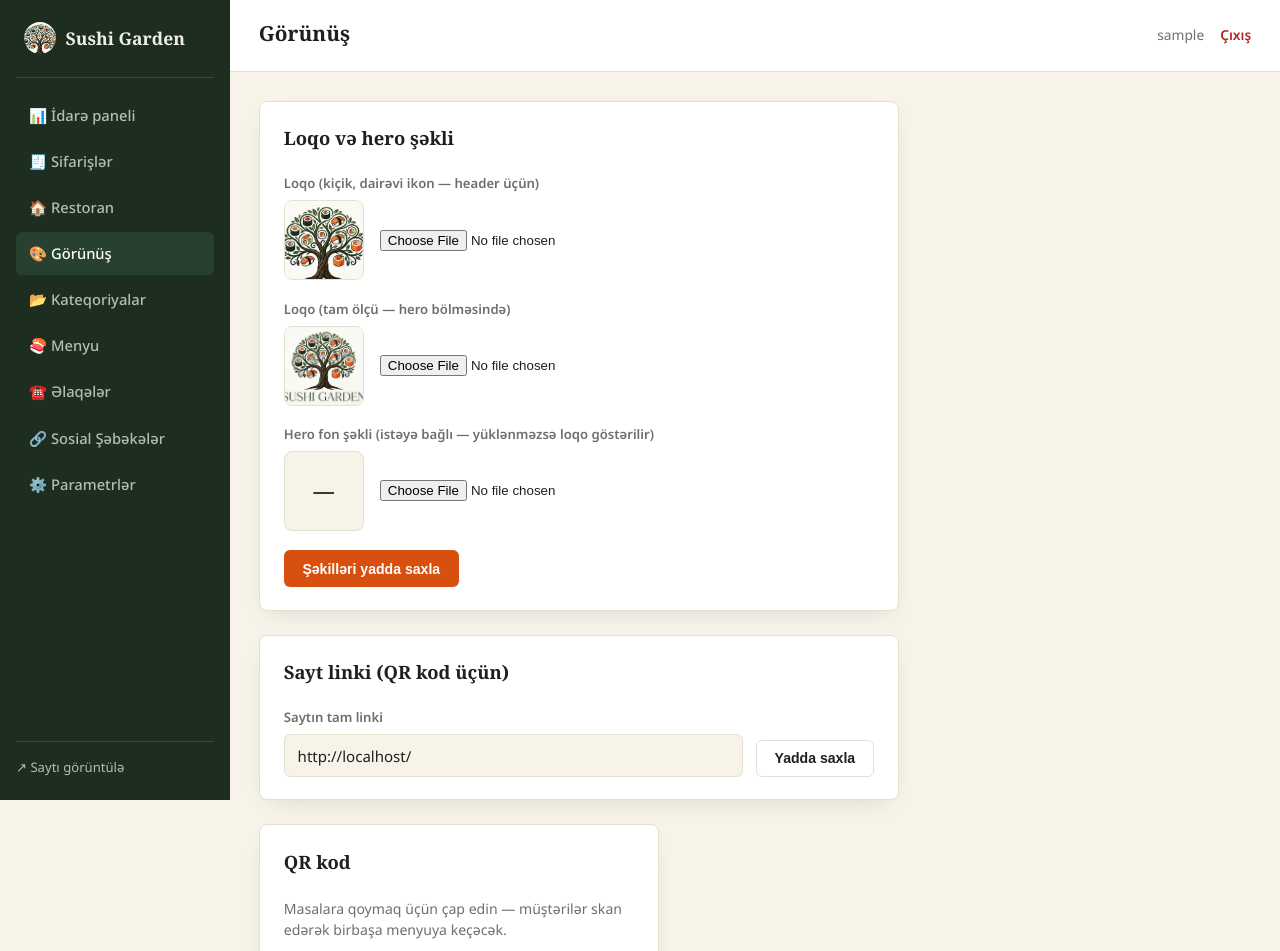
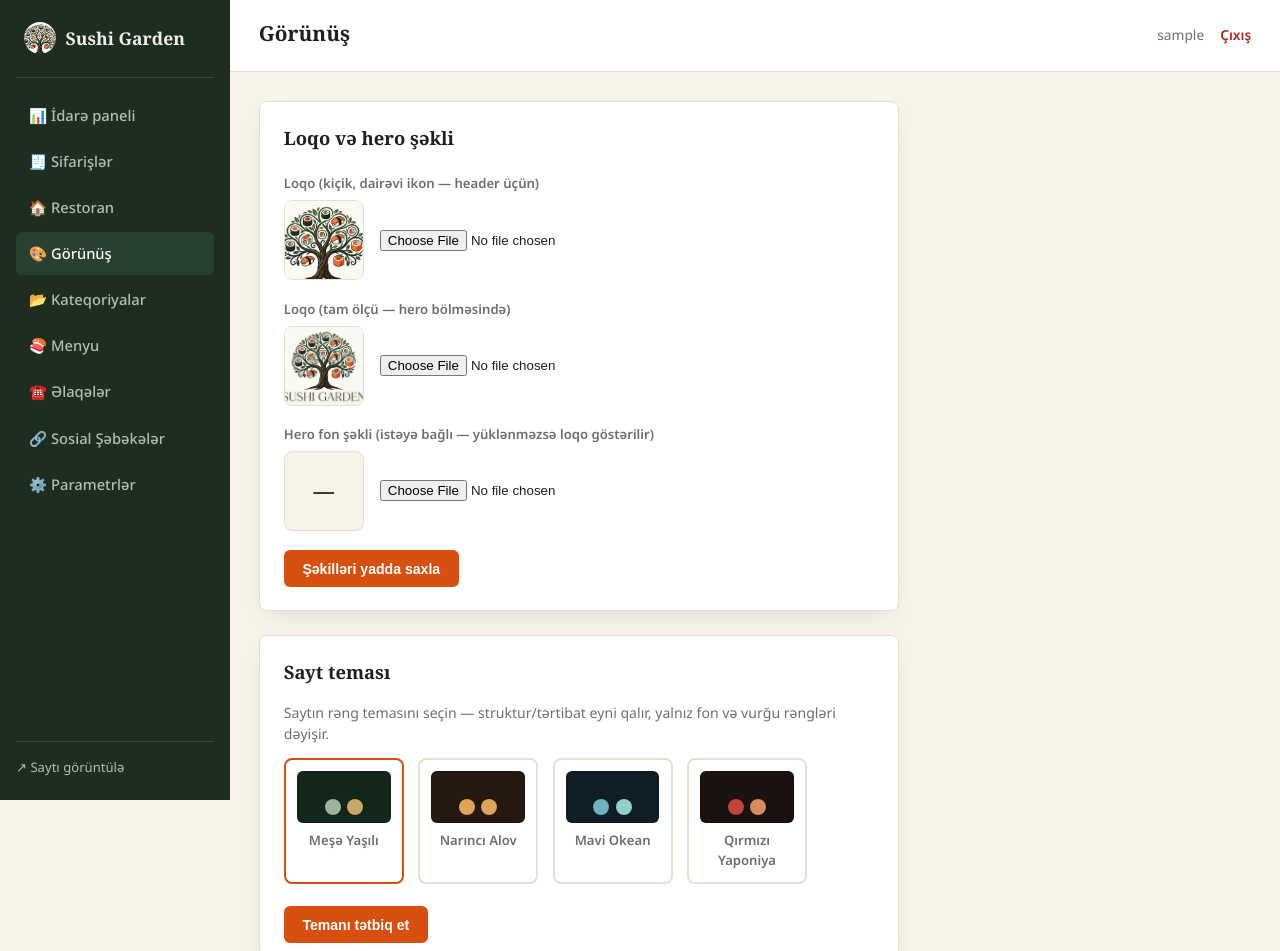
Before and after one commit to elmanyaraliyev/sushigarden.az, a PHP site: page /upload-to-cpanel/admin/appearance.php in a window 1280 px wide. Shown: the top 951 px of the page. Run offline with PHP 8.4, Linux system fonts and the light colour scheme; the visitor is signed in with stand-in values (Sample User, id 1); some libraries are stand-ins or nearby versions.

Commit message:
Add selectable site color themes and fade the carousel photo edges
- Admin → Görünüş: pick a site-wide color theme (Forest/Amber/Ocean/Sumi Red)
  from swatch cards, same interaction pattern as the language switcher.
  Structure/layout stays identical — only the CSS custom-property palette
  changes via a data-color-theme attribute on <html>.
- css/style.css: add the four :root[data-color-theme] token overrides
- includes/functions.php: sg_color_themes() defines the available presets
- Carousel: mask the product photo edges with a radial fade so the harsh
  rectangular boundary between a white product photo and the dark card
  background blends smoothly instead of looking like a pasted-in cutout

Co-Authored-By: Claude Sonnet 5 <noreply@anthropic.com>

```diff
--- a/upload-to-cpanel/admin/appearance.php
+++ b/upload-to-cpanel/admin/appearance.php
@@ -14,6 +14,15 @@ if ($_SERVER['REQUEST_METHOD'] === 'POST') {
         if ($action === 'save_site_url') {
             sg_set_setting('site_url', trim($_POST['site_url'] ?? ''));
             $_SESSION['flash_ok'] = 'Sayt linki yeniləndi.';
+            header('Location: appearance.php');
+            exit;
+        }
+
+        if ($action === 'save_theme') {
+            $theme = $_POST['color_theme'] ?? 'forest';
+            if (!array_key_exists($theme, sg_color_themes())) $theme = 'forest';
+            sg_set_setting('color_theme', $theme);
+            $_SESSION['flash_ok'] = 'Sayt teması yeniləndi.';
             header('Location: appearance.php');
             exit;
         }
@@ -101,6 +110,29 @@ if (!$siteUrl) {
 </form>
 
 <div class="panel" style="max-width:640px;">
+  <div class="panel-head"><h2>Sayt teması</h2></div>
+  <p style="color:var(--text-soft); font-size:.88rem; margin-top:-.4rem;">Saytın rəng temasını seçin — struktur/tərtibat eyni qalır, yalnız fon və vurğu rəngləri dəyişir.</p>
+  <form method="post">
+    <input type="hidden" name="csrf" value="<?php echo h($csrf); ?>">
+    <input type="hidden" name="action" value="save_theme">
+    <div class="theme-swatch-grid">
+      <?php $currentTheme = sg_setting('color_theme', 'forest'); ?>
+      <?php foreach (sg_color_themes() as $key => $t): ?>
+        <label class="theme-swatch <?php echo $key === $currentTheme ? 'active' : ''; ?>">
+          <input type="radio" name="color_theme" value="<?php echo h($key); ?>" <?php echo $key === $currentTheme ? 'checked' : ''; ?>>
+          <span class="theme-swatch-preview" style="background:<?php echo h($t['bg']); ?>;">
+            <span style="background:<?php echo h($t['accent']); ?>;"></span>
+            <span style="background:<?php echo h($t['gold']); ?>;"></span>
+          </span>
+          <span class="theme-swatch-name"><?php echo h($t['label']); ?></span>
+        </label>
+      <?php endforeach; ?>
+    </div>
+    <button type="submit" class="btn btn-primary" style="margin-top:1rem;">Temanı tətbiq et</button>
+  </form>
+</div>
+
+<div class="panel" style="max-width:640px;">
   <div class="panel-head"><h2>Sayt linki (QR kod üçün)</h2></div>
   <form method="post" style="display:flex; gap:.8rem; flex-wrap:wrap; align-items:flex-end;">
     <input type="hidden" name="csrf" value="<?php echo h($csrf); ?>">
--- a/upload-to-cpanel/admin/assets/admin.css
+++ b/upload-to-cpanel/admin/assets/admin.css
@@ -214,6 +214,24 @@ textarea{min-height:90px; resize:vertical;}
 
 .crop-ratio.active{background:var(--accent); border-color:var(--accent); color:#fff;}
 
+.theme-swatch-grid{display:flex; flex-wrap:wrap; gap:.9rem;}
+.theme-swatch{
+  display:flex; flex-direction:column; align-items:center; gap:.5rem;
+  width:120px; padding:.7rem; border-radius:var(--radius);
+  border:2px solid var(--line); cursor:pointer; text-align:center;
+  transition:border-color .15s;
+}
+.theme-swatch:hover{border-color:var(--accent);}
+.theme-swatch.active{border-color:var(--accent);}
+.theme-swatch input{position:absolute; opacity:0; width:0; height:0;}
+.theme-swatch-preview{
+  width:100%; height:52px; border-radius:6px;
+  display:flex; align-items:flex-end; justify-content:center; gap:.4rem; padding-bottom:.5rem;
+  box-shadow:inset 0 0 0 1px rgba(0,0,0,.15);
+}
+.theme-swatch-preview span{width:16px; height:16px; border-radius:50%; box-shadow:0 0 0 1px rgba(0,0,0,.2);}
+.theme-swatch-name{font-size:.82rem; font-weight:600;}
+
 .toolbar{display:flex; gap:.8rem; flex-wrap:wrap; margin-bottom:1.2rem; align-items:center;}
 .toolbar select, .toolbar input[type=text]{width:auto; min-width:180px;}
 
--- a/upload-to-cpanel/includes/functions.php
+++ b/upload-to-cpanel/includes/functions.php
@@ -271,6 +271,20 @@ function sg_delete_product_image($filename) {
     }
 }
 
+/**
+ * Admin paneldən seçilə bilən sayt rəng temaları. Hər açar css/style.css-də
+ * :root[data-color-theme="AÇAR"]{...} bloku ilə eyni olmalıdır. Struktur/tərtibat
+ * dəyişmir — yalnız fon/vurğu rəngləri (bu funksiyadakı bg/accent/gold önizləmə üçündür).
+ */
+function sg_color_themes() {
+    return [
+        'forest' => ['label' => 'Meşə Yaşılı', 'bg' => '#12261A', 'accent' => '#9DB49D', 'gold' => '#C9A96B'],
+        'amber'  => ['label' => 'Narıncı Alov', 'bg' => '#241811', 'accent' => '#E0A458', 'gold' => '#E0A458'],
+        'ocean'  => ['label' => 'Mavi Okean', 'bg' => '#0E1D26', 'accent' => '#6FB3C0', 'gold' => '#8FD0C9'],
+        'sumi'   => ['label' => 'Qırmızı Yaponiya', 'bg' => '#1A1210', 'accent' => '#C1443B', 'gold' => '#D98B60'],
+    ];
+}
+
 function sg_csrf_token() {
     if (session_status() !== PHP_SESSION_ACTIVE) session_start();
     if (empty($_SESSION['csrf'])) {
--- a/upload-to-cpanel/index.php
+++ b/upload-to-cpanel/index.php
@@ -21,6 +21,7 @@ $dayLabels = sg_day_labels();
 $logoIconCustom = sg_setting('logo_icon', '');
 $logoFullCustom = sg_setting('logo_full', '');
 $heroImage = sg_setting('hero_image', '');
+$colorTheme = sg_setting('color_theme', 'forest');
 
 $csrf = sg_csrf_token();
 
@@ -62,7 +63,7 @@ if ($sameAs) $restaurantSchema['sameAs'] = $sameAs;
 if ($mapsUrl && $mapsUrl !== '#') $restaurantSchema['hasMap'] = $mapsUrl;
 ?>
 <!doctype html>
-<html lang="az">
+<html lang="az" data-color-theme="<?php echo h($colorTheme); ?>">
 <head>
 <meta charset="UTF-8">
 <meta name="viewport" content="width=device-width, initial-scale=1.0">
```
Also changed, not shown: upload-to-cpanel/css/style.css (+26 -1 lines).
